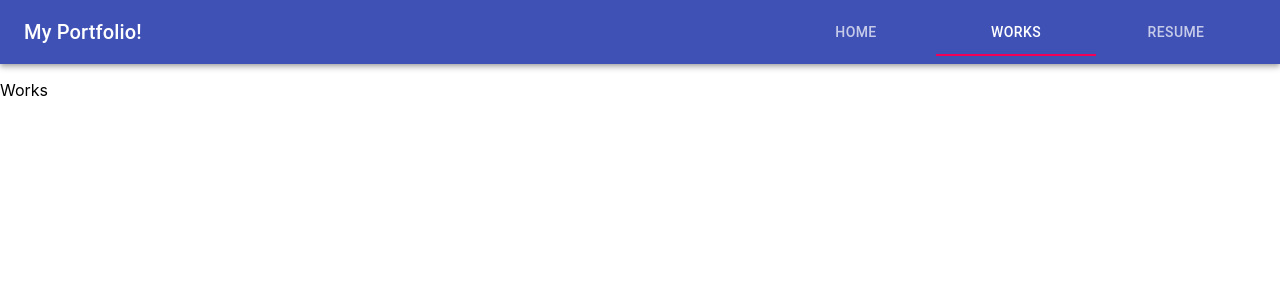
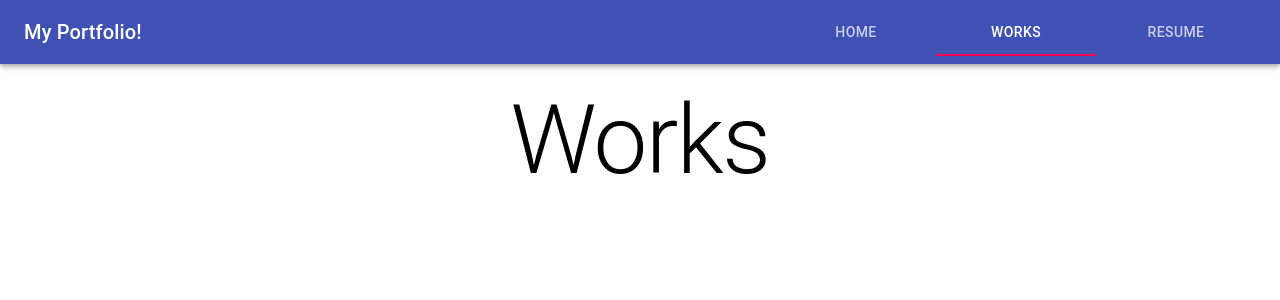
Before and after one commit to iteduki/react-portfolio, a React (Create React App) app: page / in a window 1280 px wide. Both pictures are taken after a click on the tab "WORKS". Shown: the top 300 px of the page. Built offline with nearby package versions, Linux system fonts and the light colour scheme.

Commit message:
Worksページタイトル

```diff
--- a/src/pages/Works.tsx
+++ b/src/pages/Works.tsx
@@ -1,9 +1,20 @@
 import React from "react"
+import { Box, Typography, makeStyles } from "@material-ui/core"
 
-type WorksProps = {
-  text?: string
+const useStyles = makeStyles({
+  works: {
+    display: "flex",
+    flexDirection: "column",
+    alignItems: "center",
+    margin: 20
+  }
+})
+
+export default function Works() {
+  const classes = useStyles()
+  return (
+    <Box className={classes.works}>
+      <Typography variant="h1">Works</Typography>
+    </Box>
+  )
 }
-
-export default function Works({ text = "Works" }: WorksProps) {
-  return <p>{text}</p>
-}
```
